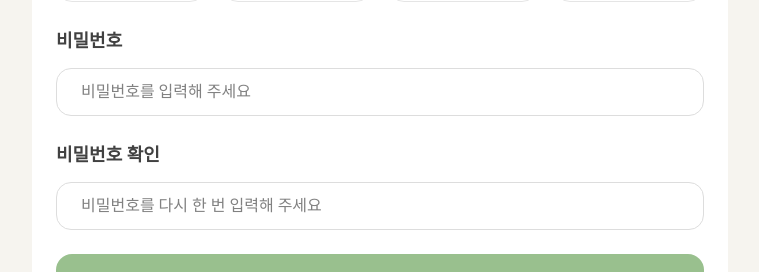
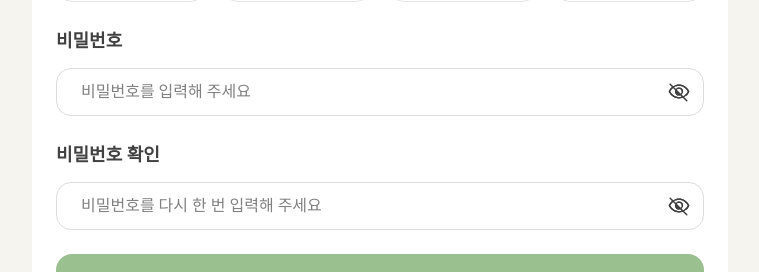
Before and after one commit to quothraven1122/13-study-forest-1-FE, a React (Vite) app: page /studies/new in a window 1280 px wide. Shown: the part 943-1215 px from the top of the page, without its empty margins (260-1019 px from the left). Built offline with nearby package versions, Linux system fonts and the light colour scheme; a web font is replaced by a local one.

Commit message:
feat:#30 Input 컴포넌트 passwordToggle 기능 추가 후 반영

```diff
--- a/src/components/Input/Input.jsx
+++ b/src/components/Input/Input.jsx
@@ -1,6 +1,15 @@
+import { useState } from 'react';
 import styles from './Input.module.css';
+import eyeOpenIcon from '../../assets/cards/btn_visibility_on_24px-1.svg';
+import eyeCloseIcon from '../../assets/cards/btn_visibility_on_24px.svg';
 
-export default function Input({ maxLength = 300, textarea = false, ...props }) {
+export default function Input({
+  maxLength = 300,
+  textarea = false,
+  passwordToggle = false,
+  ...props
+}) {
+  const [showPassword, setShowPassword] = useState(false);
   return (
     <div className={styles.wrapper}>
       {textarea ? (
@@ -11,12 +20,27 @@ export default function Input({ maxLength = 300, textarea = false, ...props }) {
           maxLength={maxLength}
         />
       ) : (
+        <div className={styles.inputWrapper}>
           <input
             {...props}
             className={styles.input}
             style={{ height: '48px' }}
             maxLength={maxLength}
+            type={passwordToggle ? (showPassword ? 'text' : 'password') : null}
           />
+          {passwordToggle && (
+            <button
+              type='button'
+              className={styles.pwiconBtn}
+              onClick={() => setShowPassword((prev) => !prev)}
+            >
+              <img
+                src={!showPassword ? eyeOpenIcon : eyeCloseIcon}
+                alt='비밀번호 토글'
+              />
+            </button>
+          )}
+        </div>
       )}
     </div>
   );
--- a/src/components/Input/Input.module.css
+++ b/src/components/Input/Input.module.css
@@ -27,3 +27,18 @@
 .input::placeholder {
   color: var(--color-gary-dark, #818181);
 }
+
+.inputWrapper {
+  display: flex;
+  position: relative;
+}
+
+.pwiconBtn {
+  background: none;
+  border: none;
+  cursor: pointer;
+  padding: 0;
+  position: absolute;
+  right: 2%;
+  top: 25%;
+}
--- a/src/pages/StudyCreatePage/StudyCreatePage.jsx
+++ b/src/pages/StudyCreatePage/StudyCreatePage.jsx
@@ -94,21 +94,21 @@ function StudyCreatePage() {
             </div>
             <p>비밀번호</p>
             <Input
-              type='password'
               value={studyData.password}
               onChange={(e) =>
                 setStudyData((prev) => ({ ...prev, password: e.target.value }))
               }
               placeholder='비밀번호를 입력해 주세요'
+              passwordToggle='true'
             />
           </div>
           <div>
             <p>비밀번호 확인</p>
             <Input
-              type='password'
               value={confirmPassword}
               onChange={(e) => setConfirmPassword(e.target.value)}
               placeholder='비밀번호를 다시 한 번 입력해 주세요'
+              passwordToggle='true'
             />
           </div>
           <Button>만들기</Button>
```
Lines whose indentation alone changed are shown as unchanged.
